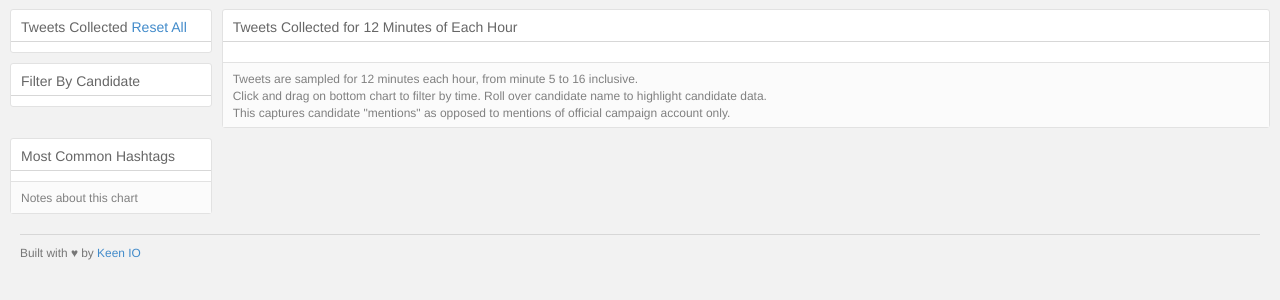
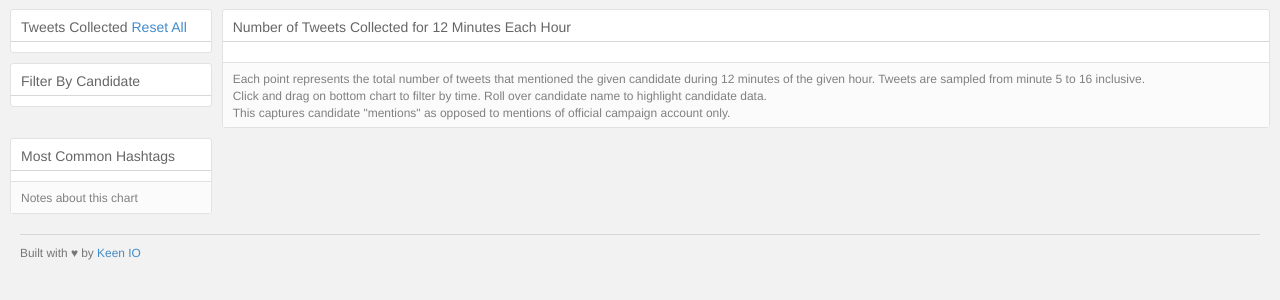
Before and after one commit to triciajam/potus-hopefuls-tweet-ui, a Flask app: page / in a window 1280 px wide. Shown: the part 51-351 px from the top of the page. Run offline with Flask 2, Linux system fonts and the light colour scheme; data that the repository does not hold is empty; some libraries are stand-ins or nearby versions.

Commit message:
Cosmetic changes to HTML.

```diff
--- a/static/js/graphs.js
+++ b/static/js/graphs.js
@@ -107,7 +107,7 @@ function makeGraphs(error, tagsJson) {
   	timeChart
   		.width(1000)
   		.height(100)
-  		.margins({top: 0, right: 10, bottom: 35, left: 37})
+  		.margins({top: 0, right: 10, bottom: 35, left: 22})
   		.dimension(timeDim)
   		.group(numTweetsByTime)
   		.transitionDuration(500)
@@ -118,19 +118,19 @@ function makeGraphs(error, tagsJson) {
   		.xAxisLabel("Time")
   		//.tickFormat(function(d) {return tformat; })
   		.yAxisLabel("")
-  		.yAxis().ticks(2);
+  		.yAxis().ticks(0);
 
     // Shows tweets over time broken down by candidate
     // mouse over candidate name to highlight line
 
     timeCandChart
       .width(1000)
-      //.height(250)
-      .margins({top: 10, right: 10, bottom: 20, left: 37})
+      .height(350)
+      .margins({top: 10, right: 10, bottom: 20, left: 22})
       .chart(function(c) { return dc.lineChart(c); })
   		.x(d3.time.scale().domain([minDate, maxDate]))
       .brushOn(false)
-      .yAxisLabel("Tweets in 12-min Interval")
+      .yAxisLabel("")
       .xAxisLabel("")
       //.clipPadding(10)
       .elasticY(true)//
@@ -148,7 +148,7 @@ function makeGraphs(error, tagsJson) {
       //.xAxis().tickFormat(function(d) { return d3.time.format("%Y-%m-%d"); });
       // horizontal legend four items across: 4x70=280
       //.legend(dc.legend().x(150).y(20).itemHeight(13).gap(5).horizontal(1).legendWidth(500).itemWidth(70));
-      .legend(dc.legend().x(100).y(20).itemHeight(13).gap(5).horizontal(1).legendWidth(900).itemWidth(70));
+      .legend(dc.legend().x(50).y(20).itemHeight(13).gap(5).horizontal(1).legendWidth(900).itemWidth(70));
       //timeCandChart.yAxis().ticks(d3.time.hour(3));
       //chart.yAxis().tickFormat(function(d) {return d3.format(',d')(d+299500);});
       //chart.margins().left += 40;
@@ -159,7 +159,7 @@ function makeGraphs(error, tagsJson) {
       candChart
           .width(170)
           .height(450)
-          .margins({top: 5, right: 5, bottom: 20, left: 5})
+          .margins({top: 5, right: 5, bottom: 20, left: 3})
           .dimension(candDim)
           .group(numTweetsByCand)
           .gap(2)
--- a/templates/index.html
+++ b/templates/index.html
@@ -64,7 +64,7 @@
       <div class="col-sm-10">
         <div class="chart-wrapper">
           <div class="chart-title">
-            Tweets Collected for 12 Minutes of Each Hour
+            Number of Tweets Collected for 12 Minutes Each Hour
           </div>
           <div class="chart-stage">
             <div id="cand-series-chart">
@@ -76,7 +76,8 @@
             </div>
           </div>
           <div class="chart-notes">
-            Tweets are sampled for 12 minutes each hour, from minute 5 to 16 inclusive.
+            Each point represents the total number of tweets that mentioned the given candidate during 12 minutes of the given hour.
+	    Tweets are sampled from minute 5 to 16 inclusive.
             <br>Click and drag on bottom chart to filter by time.  Roll over candidate name to highlight candidate data.
             <br>This captures candidate "mentions" as opposed to mentions of official campaign account only.
           </div>
```
